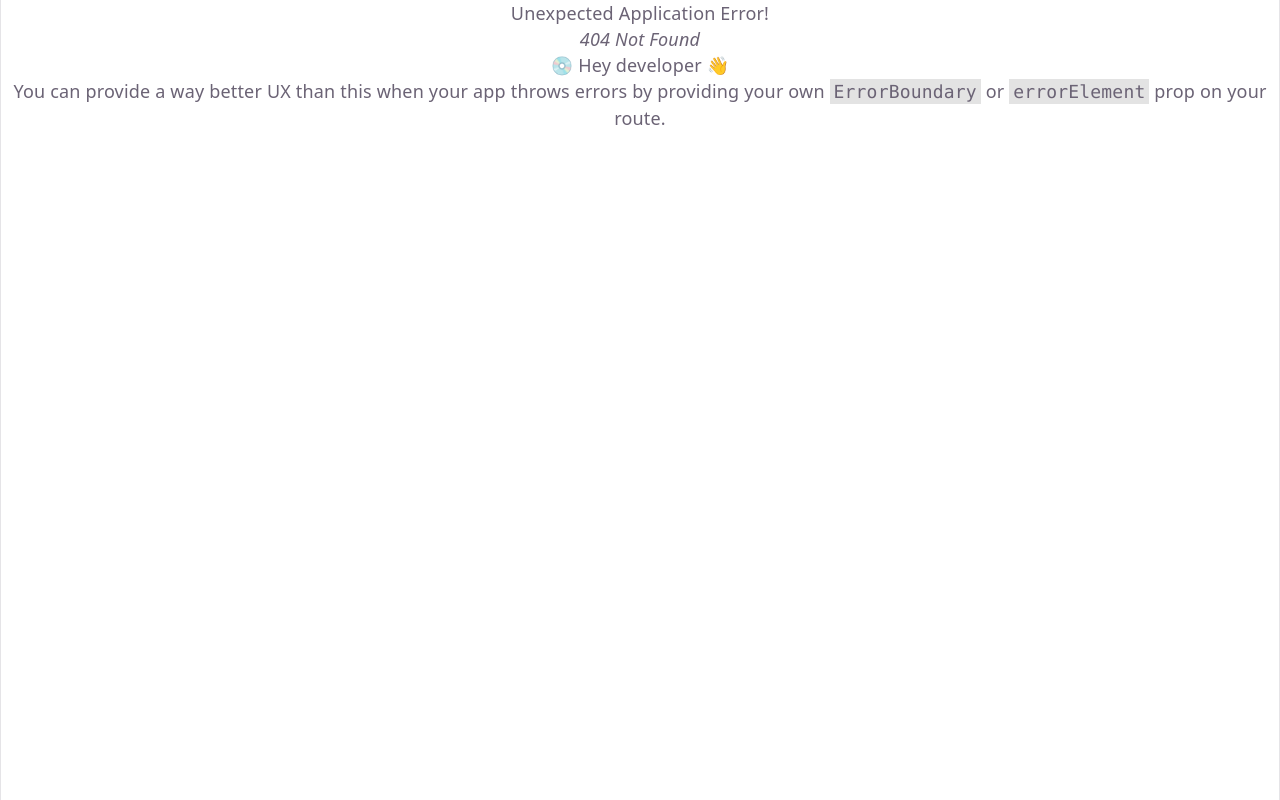
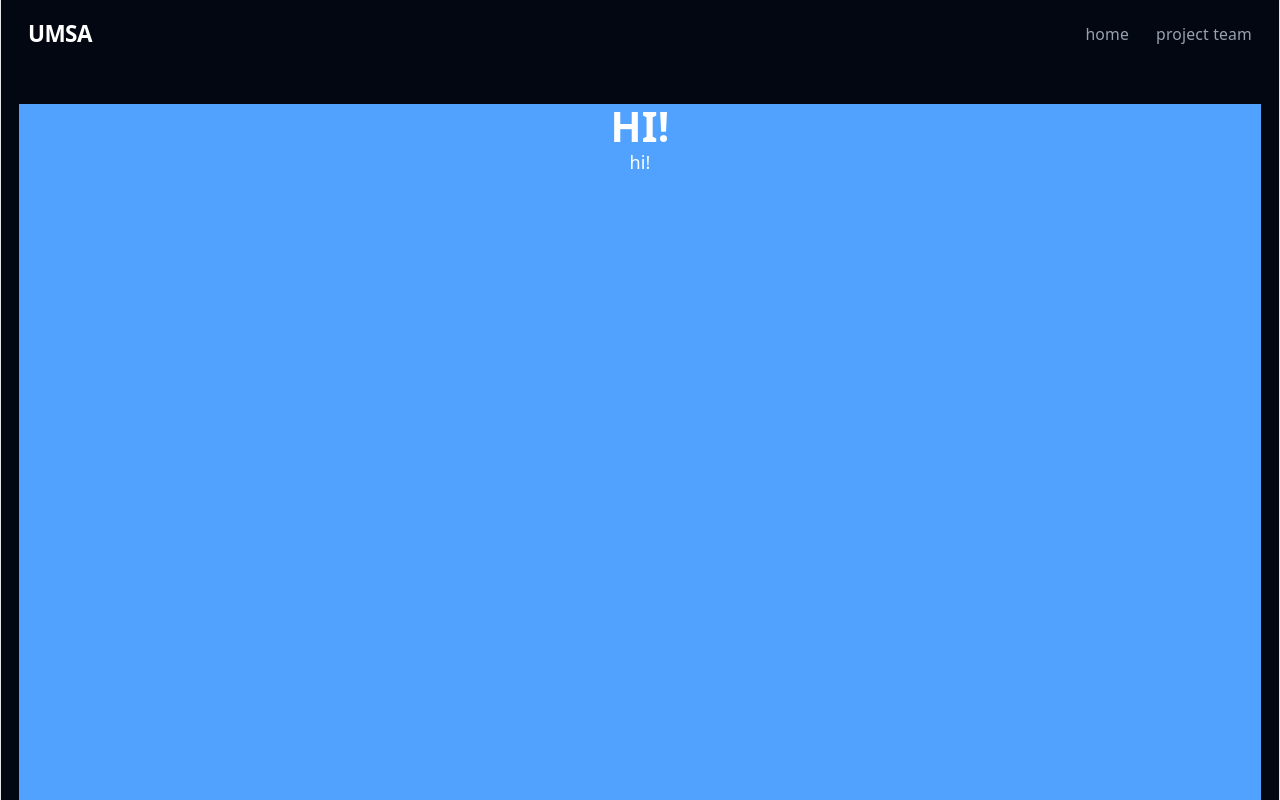
Before and after one commit to UoaWDCC/umsa, a React (Vite) app in the folder client/: page /intro in a window 1280 px wide. Before the commit this address had no page. Shown: the top 800 px of the page. Built offline with nearby package versions, Linux system fonts and the light colour scheme.

Commit message:
feat:Intro

```diff
--- a/client/src/main.tsx
+++ b/client/src/main.tsx
@@ -6,6 +6,7 @@ import App from './App'
 import ProjectTeam from './pages/Project-Team'
 import Alanna from './pages/project-team/Alanna'
 import './index.css'
+import Intro from './pages/project-team/Intro'
 
 {/* here's where we set up all our routing */}
 const router = createBrowserRouter([
@@ -16,6 +17,7 @@ const router = createBrowserRouter([
       { index: true,              element: <App /> },
       { path: 'project-team',     element: <ProjectTeam /> },
       { path: 'alanna',          element: <Alanna /> },
+      { path: 'intro', element: <Intro />}
     ],
   },
 ]);
--- /dev/null
+++ b/client/src/pages/project-team/Intro.tsx
@@ -0,0 +1,11 @@
+export default function Intro() {
+    return (
+        <>
+        <div className="bg-blue-400 h-500">
+            <h1 className="text-4xl font-bold text-white">HI!</h1>
+            <p>hi!</p>
+        </div>
+
+        </>
+
+    )}
```
